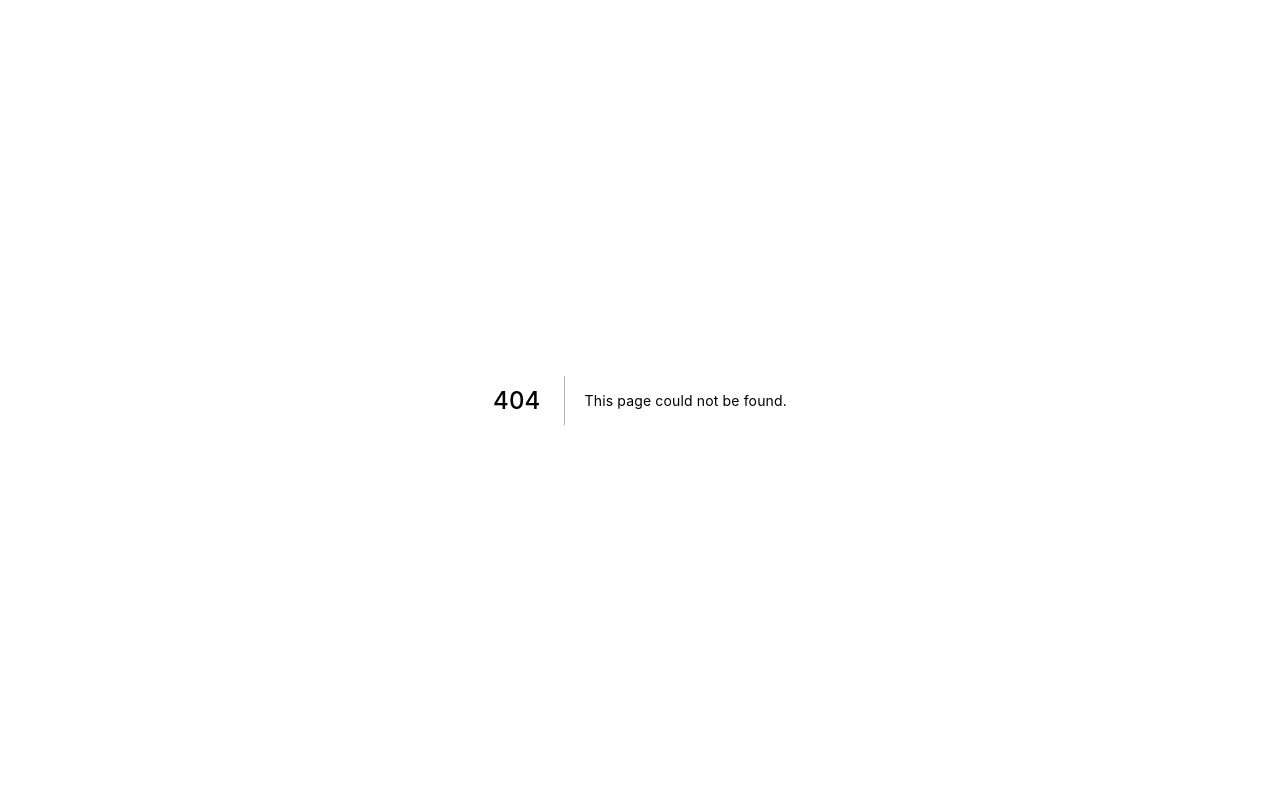
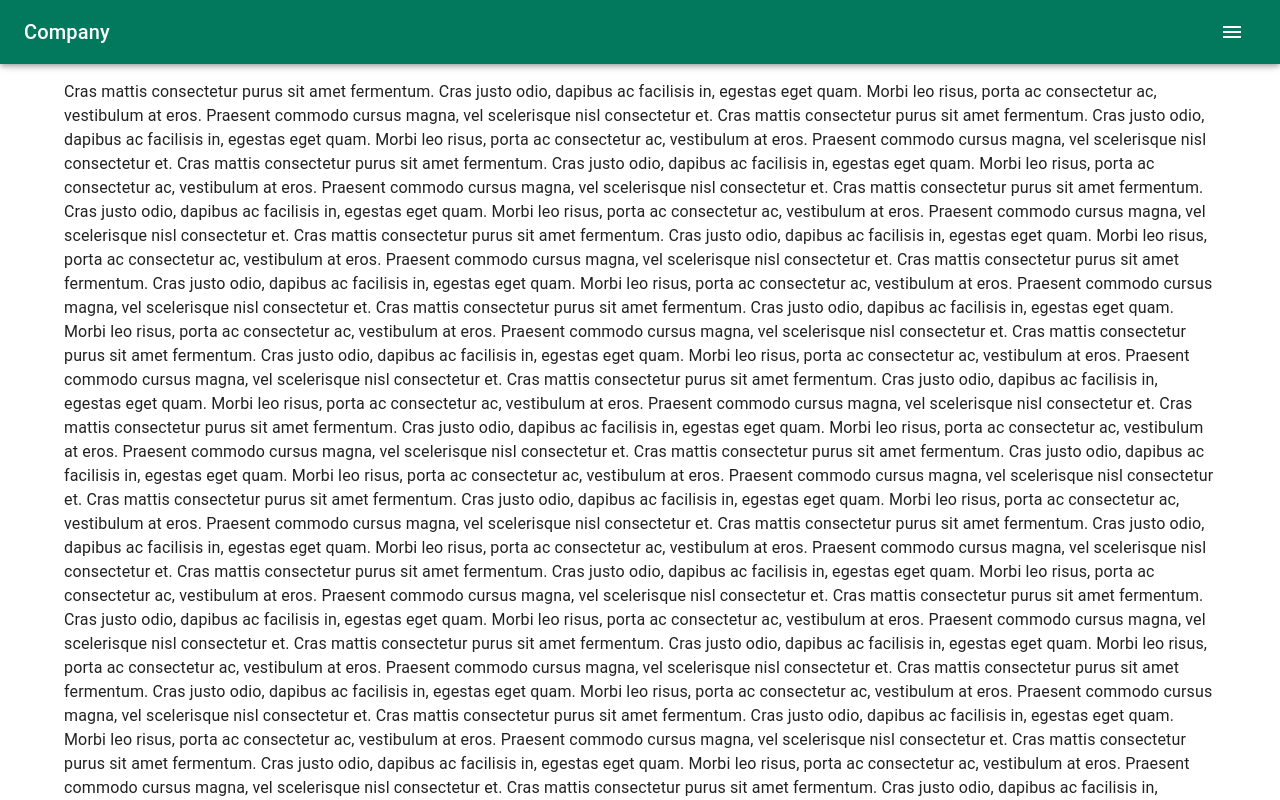
Before and after one commit to kdntiaoao/contact-form, a Next.js app: page /contact in a window 1280 px wide. Before the commit this address had no page. Shown: the top 800 px of the page. Built offline with nearby package versions, Linux system fonts and the light colour scheme.

Commit message:
add MenuDrawer component, Header component and DefaultLayout component

```diff
--- /dev/null
+++ b/src/components/molecules/MenuDrawer/index.tsx
@@ -0,0 +1,62 @@
+import { Fragment, memo } from 'react'
+import Link from 'next/link'
+import { Box, Divider, Drawer, IconButton, List, ListItem, ListItemButton, ListItemText, Toolbar } from '@mui/material'
+import CloseIcon from '@mui/icons-material/Close'
+
+type Props = {
+  menuList: { text: string; url: string }[][]
+  open: boolean
+  onClose: () => void
+}
+
+// eslint-disable-next-line react/display-name
+export const MenuDrawer = memo(({ menuList, open, onClose }: Props) => {
+  console.log('rendering MenuDrawer')
+
+  const drawer = (
+    <div>
+      <Toolbar>
+        <Box ml="auto">
+          <IconButton size="large" color="inherit" aria-label="メニューを閉じる" onClick={onClose}>
+            <CloseIcon />
+          </IconButton>
+        </Box>
+      </Toolbar>
+      {menuList.map((list) => (
+        <Fragment key={list[0].text}>
+          <Divider />
+          <List>
+            {list.map(({ text, url }) => (
+              <ListItem key={text} disablePadding>
+                <Link href={url}>
+                  <ListItemButton component="a">
+                    <ListItemText primary={text} />
+                  </ListItemButton>
+                </Link>
+              </ListItem>
+            ))}
+          </List>
+        </Fragment>
+      ))}
+    </div>
+  )
+
+  return (
+    <Box component="nav">
+      <Drawer
+        anchor="right"
+        open={open}
+        onClose={onClose}
+        ModalProps={{
+          keepMounted: true,
+        }}
+        sx={{
+          display: { xs: 'block' },
+          '& .MuiDrawer-paper': { boxSizing: 'border-box', width: { xs: '100%', sm: 320 } },
+        }}
+      >
+        {drawer}
+      </Drawer>
+    </Box>
+  )
+})
--- /dev/null
+++ b/src/components/organisms/containers/HeaderContainer/index.tsx
@@ -0,0 +1,41 @@
+import { Header } from 'components/organisms/presentations/Header'
+import { useState } from 'react'
+
+export const HeaderContainer = () => {
+  const [isDrawerOpen, setIsDrawerOpen] = useState<boolean>(false)
+  const menuList = [
+    [
+      { text: 'ホーム', url: '/' },
+      { text: 'アクセス', url: '/access' },
+      { text: '沿革', url: '/' },
+      { text: 'ビジョン', url: '/vision' },
+      { text: 'サービス', url: '/service' },
+      { text: '実績紹介', url: '/product' },
+      { text: 'セミナー', url: '/seminar' },
+      { text: 'お役立ち情報', url: '/info' },
+      { text: 'IR情報', url: '/ir' },
+      { text: '採用情報', url: '/recruit' },
+      { text: 'お問い合わせ', url: '/contact' },
+      {
+        text: 'ああああああああああああああああああああああああああああああああああああああああああああああああああああ',
+        url: '/',
+      },
+      { text: 'Item1', url: '/' },
+      { text: 'Item2', url: '/' },
+      { text: 'Item3', url: '/' },
+      { text: 'Item4', url: '/' },
+      { text: 'Item5', url: '/' },
+    ],
+    [
+      { text: 'お問い合わせ一覧', url: '/' },
+      { text: 'ログアウト', url: '/' },
+    ],
+  ]
+
+  const handleDrawerToggle = () => {
+    // console.log('handle drawer toggle!', isDrawerOpen)
+    setIsDrawerOpen((prev) => !prev)
+  }
+
+  return <Header menuList={menuList} isDrawerOpen={isDrawerOpen} handleDrawerToggle={handleDrawerToggle} />
+}
--- /dev/null
+++ b/src/components/organisms/presentations/Header/index.tsx
@@ -0,0 +1,48 @@
+import { memo, ReactElement } from 'react'
+import { AppBar, Box, IconButton, Slide, Toolbar, Typography, useScrollTrigger } from '@mui/material'
+import MenuIcon from '@mui/icons-material/Menu'
+
+import { MenuDrawer } from 'components/molecules/MenuDrawer'
+
+type HideOnScrollProps = {
+  children: ReactElement
+}
+
+type HeaderProps = {
+  menuList: { text: string; url: string }[][]
+  isDrawerOpen: boolean
+  handleDrawerToggle: () => void
+}
+
+const HideOnScroll = ({ children }: HideOnScrollProps) => {
+  const trigger = useScrollTrigger()
+  return (
+    <Slide appear={false} direction="down" in={!trigger}>
+      {children}
+    </Slide>
+  )
+}
+
+// eslint-disable-next-line react/display-name
+export const Header = memo(({ menuList, isDrawerOpen, handleDrawerToggle }: HeaderProps) => {
+  return (
+    <>
+      <HideOnScroll>
+        <AppBar>
+          <Toolbar>
+            <Box sx={{ flexGrow: 1 }}>
+              <Typography variant="h6" component="div">
+                Company
+              </Typography>
+            </Box>
+            <IconButton size="large" color="inherit" aria-label="メニューを開く" onClick={handleDrawerToggle}>
+              <MenuIcon />
+            </IconButton>
+          </Toolbar>
+        </AppBar>
+      </HideOnScroll>
+      <Toolbar />
+      <MenuDrawer menuList={menuList} open={isDrawerOpen} onClose={handleDrawerToggle} />
+    </>
+  )
+})
--- /dev/null
+++ b/src/components/template/DefaultLayout/index.tsx
@@ -0,0 +1,25 @@
+import { ReactNode } from 'react'
+import Head from 'next/head'
+import { Stack } from '@mui/material'
+
+import { HeaderContainer } from 'components/organisms/containers/HeaderContainer'
+
+type Props = {
+  title?: string
+  children: ReactNode
+}
+
+export const DefaultLayout = ({ title = 'お問合せフォーム', children }: Props) => {
+  return (
+    <>
+      <Head>
+        <title>{title}</title>
+      </Head>
+
+      <Stack>
+        <HeaderContainer />
+        <main>{children}</main>
+      </Stack>
+    </>
+  )
+}
--- /dev/null
+++ b/src/pages/contact/index.tsx
@@ -0,0 +1,27 @@
+import { NextPage } from 'next'
+
+import { DefaultLayout } from 'components/template/DefaultLayout'
+import { Box, Container } from '@mui/material'
+
+const ContactPage: NextPage = () => {
+  return (
+    <>
+      <DefaultLayout>
+        <Container>
+          <Box sx={{ my: 2 }}>
+            {[...new Array(40)]
+              .map(
+                () => `Cras mattis consectetur purus sit amet fermentum.
+Cras justo odio, dapibus ac facilisis in, egestas eget quam.
+Morbi leo risus, porta ac consectetur ac, vestibulum at eros.
+Praesent commodo cursus magna, vel scelerisque nisl consectetur et.`
+              )
+              .join('\n')}
+          </Box>
+        </Container>
+      </DefaultLayout>
+    </>
+  )
+}
+
+export default ContactPage
```
